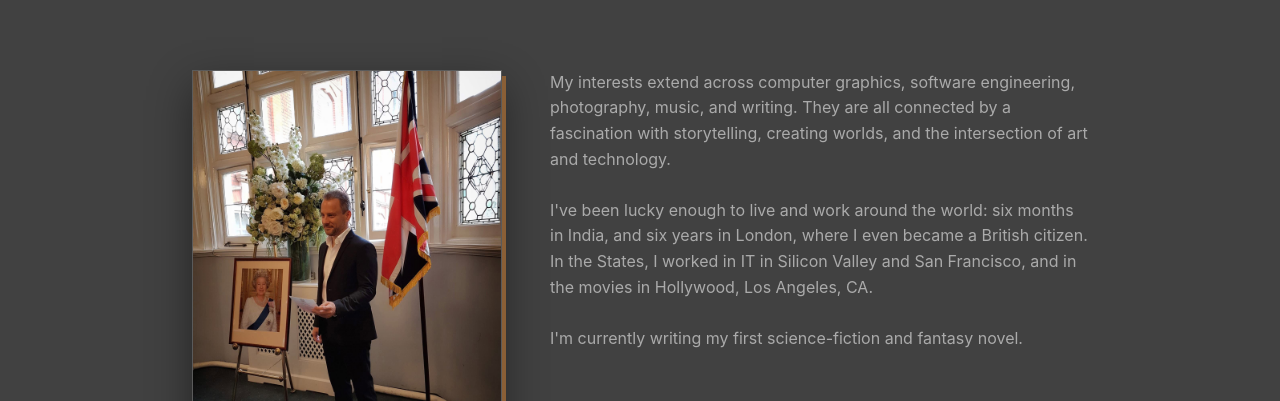
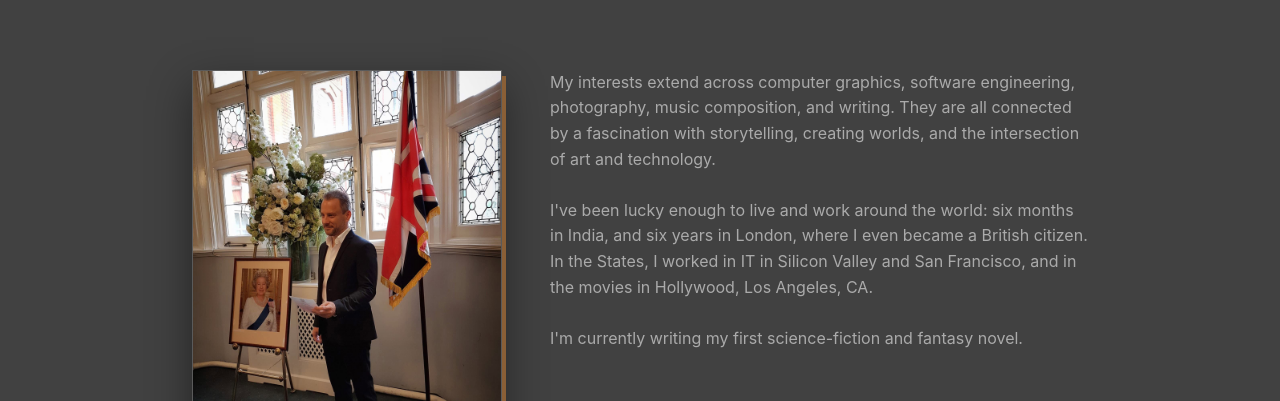
Before and after one commit to jeffkasunic/MyWebsite, a plain HTML site: page about.html in a window 1280 px wide. Shown: the part 395-796 px from the top of the page. Drawn offline with Linux system fonts and the light colour scheme.

Commit message:
Clarified interests to include "music composition" in About and Home pages.

```diff
--- a/about.html
+++ b/about.html
@@ -42,7 +42,7 @@
       </figure>
       <div class="about__body">
       <p>
-        My interests extend across computer graphics, software engineering, photography, music, and writing.
+        My interests extend across computer graphics, software engineering, photography, music composition, and writing.
         They are all connected by a fascination with storytelling, creating worlds, and the intersection of art and technology.
         <br><br>
         I've been lucky enough to live and work around the world: six months in India, and six years in London,
```
Also changed, not shown: index.html (+1 -1 lines).
